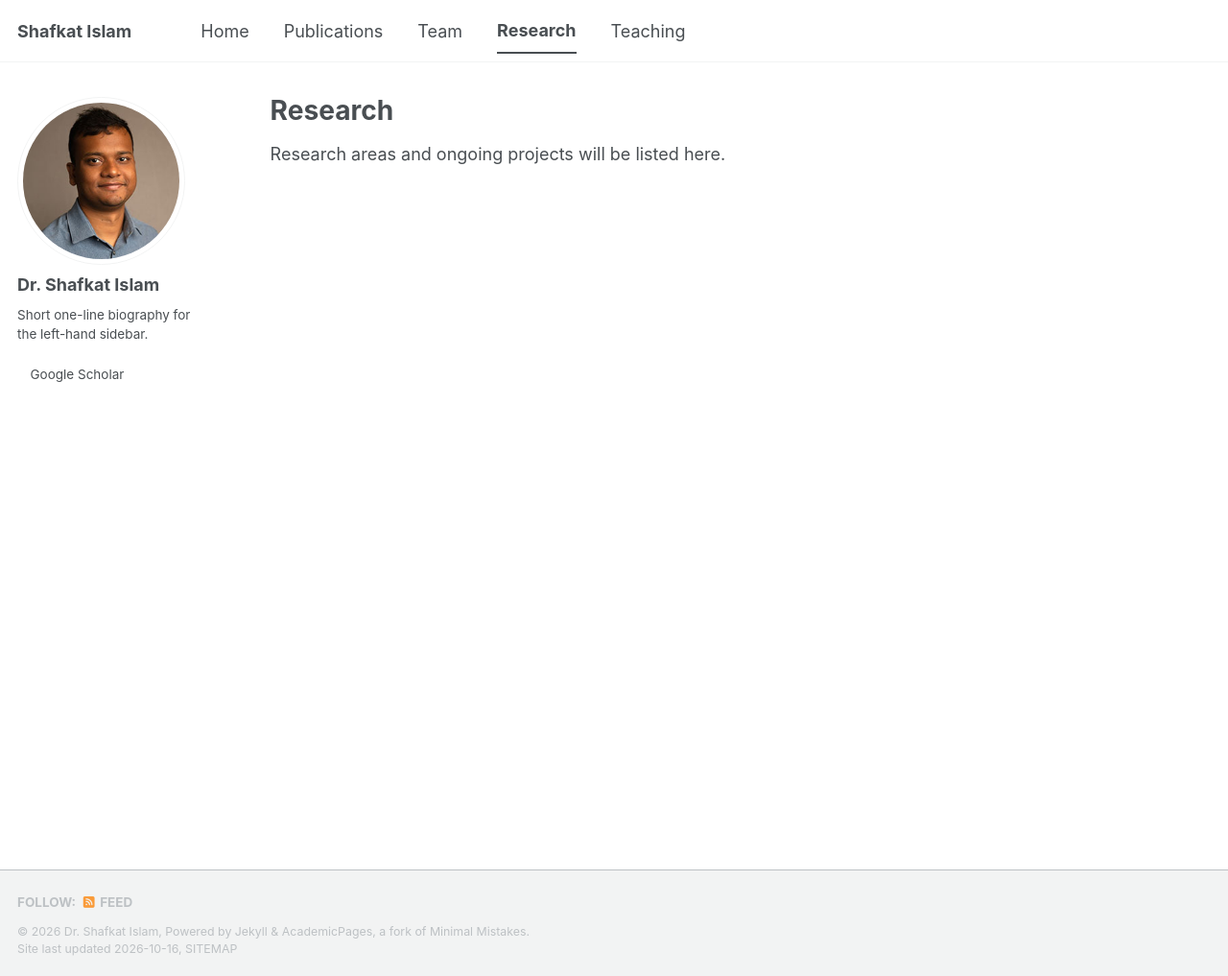
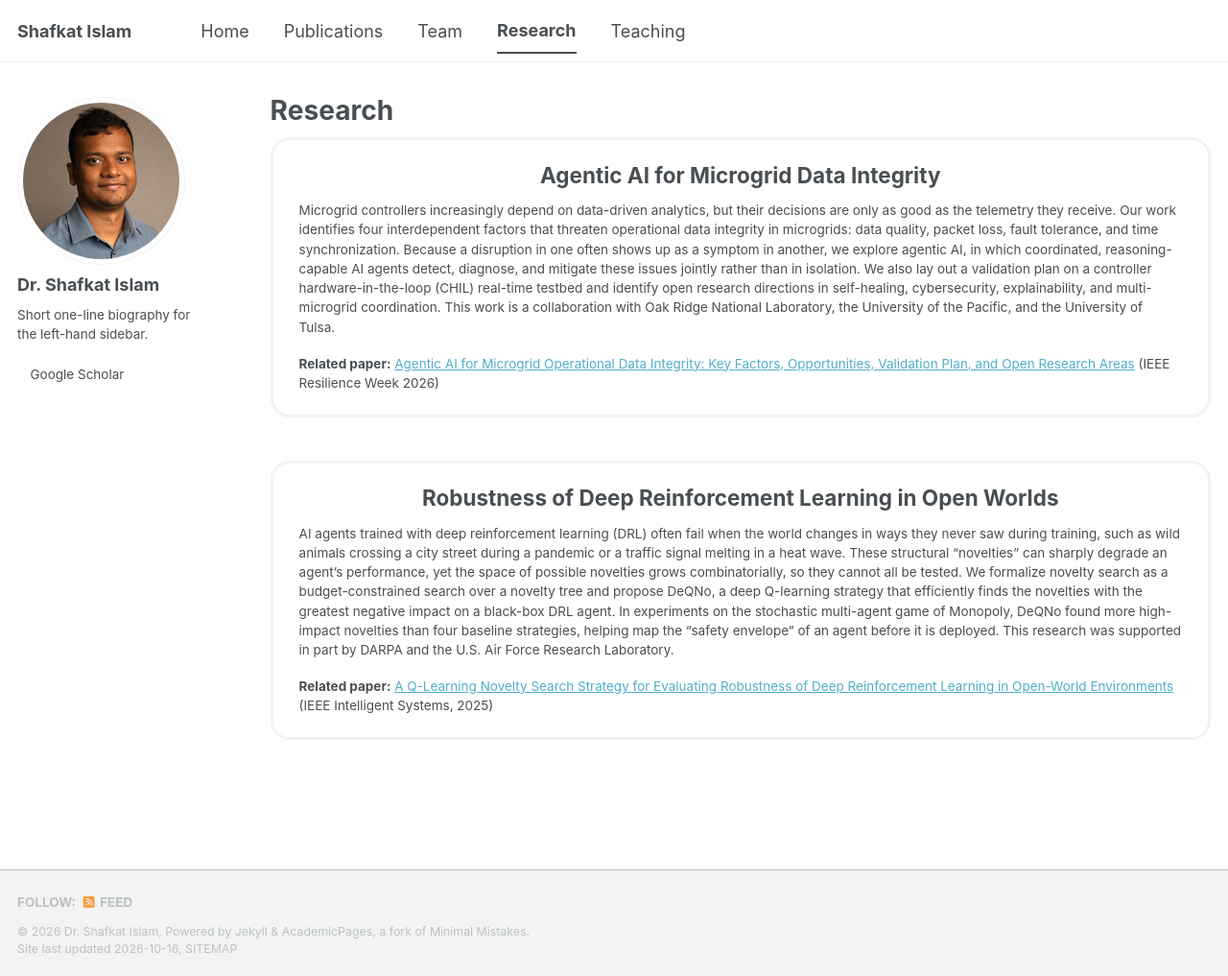
Before and after one commit to Trust-it-lab/trust-it-lab, a Jekyll site: the page built from _pages/research.md, in a window 1280 px wide and 1017 px high. Shown: the whole window at 96% size. Built offline with Jekyll 4.4.1, drawn with Linux system fonts in a browser that asks for light colours; a style sheet for code colours, icons or effects is not loaded.

Commit message:
Research page: first two projects
- Card layout for research projects
- Agentic AI for microgrid data integrity (Resilience Week 2026)
- Robustness of DRL in open worlds (IEEE Intelligent Systems)
- Paper links added to both publications

Co-Authored-By: Claude Opus 5.5 <noreply@anthropic.com>

```diff
--- a/_pages/research.md
+++ b/_pages/research.md
@@ -5,6 +5,44 @@ permalink: /research/
 author_profile: true
 ---
 
-<!-- EDIT ME: describe the lab's research areas and projects below. -->
+{% include base_path %}
 
-Research areas and ongoing projects will be listed here.
+{% comment %}
+  HOW TO ADD A PROJECT: copy one <div class="research-card"> ... </div> block
+  below and edit it. To add a picture, put the file in /images/research/ and
+  uncomment the research-card__image block, changing the filename.
+{% endcomment %}
+
+<div class="research-card" markdown="1">
+
+## Agentic AI for Microgrid Data Integrity
+
+Microgrid controllers increasingly depend on data-driven analytics, but their decisions are only as good as the telemetry they receive. Our work identifies four interdependent factors that threaten operational data integrity in microgrids: data quality, packet loss, fault tolerance, and time synchronization. Because a disruption in one often shows up as a symptom in another, we explore agentic AI, in which coordinated, reasoning-capable AI agents detect, diagnose, and mitigate these issues jointly rather than in isolation. We also lay out a validation plan on a controller hardware-in-the-loop (CHIL) real-time testbed and identify open research directions in self-healing, cybersecurity, explainability, and multi-microgrid coordination. This work is a collaboration with Oak Ridge National Laboratory, the University of the Pacific, and the University of Tulsa.
+
+<!--
+<div class="research-card__image">
+  <img src="{{ base_path }}/images/research/microgrid.png" alt="Agentic AI framework for microgrid data integrity">
+</div>
+-->
+
+<p class="research-card__papers"><strong>Related paper:</strong>
+<a href="https://www.researchgate.net/profile/Tapadhir-Das/publication/413939419_Agentic_AI_for_Microgrid_Operational_Data_Integrity_Key_Factors_Opportunities_Validation_Plan_and_Open_Research_Areas/links/6a999b72719cb76e27e08c27/Agentic-AI-for-Microgrid-Operational-Data-Integrity-Key-Factors-Opportunities-Validation-Plan-and-Open-Research-Areas.pdf">Agentic AI for Microgrid Operational Data Integrity: Key Factors, Opportunities, Validation Plan, and Open Research Areas</a> (IEEE Resilience Week 2026)</p>
+
+</div>
+
+<div class="research-card" markdown="1">
+
+## Robustness of Deep Reinforcement Learning in Open Worlds
+
+AI agents trained with deep reinforcement learning (DRL) often fail when the world changes in ways they never saw during training, such as wild animals crossing a city street during a pandemic or a traffic signal melting in a heat wave. These structural "novelties" can sharply degrade an agent's performance, yet the space of possible novelties grows combinatorially, so they cannot all be tested. We formalize novelty search as a budget-constrained search over a novelty tree and propose DeQNo, a deep Q-learning strategy that efficiently finds the novelties with the greatest negative impact on a black-box DRL agent. In experiments on the stochastic multi-agent game of Monopoly, DeQNo found more high-impact novelties than four baseline strategies, helping map the "safety envelope" of an agent before it is deployed. This research was supported in part by DARPA and the U.S. Air Force Research Laboratory.
+
+<!--
+<div class="research-card__image">
+  <img src="{{ base_path }}/images/research/deqno.png" alt="DeQNo novelty search framework">
+</div>
+-->
+
+<p class="research-card__papers"><strong>Related paper:</strong>
+<a href="https://ieeexplore.ieee.org/stamp/stamp.jsp?tp=&arnumber=10697140">A Q-Learning Novelty Search Strategy for Evaluating Robustness of Deep Reinforcement Learning in Open-World Environments</a> (IEEE Intelligent Systems, 2025)</p>
+
+</div>
--- /dev/null
+++ b/_sass/layout/_research.scss
@@ -0,0 +1,33 @@
+/* ==========================================================================
+   RESEARCH PAGE - one rounded card per project
+   ========================================================================== */
+
+.research-card {
+    margin: 0 0 2.5em;
+    padding: 1.25em 1.5em;
+    border: 3px solid var(--global-border-color);
+    border-radius: 20px;
+
+    h2 {
+        margin-top: 0;
+        text-align: center;
+        border-bottom: 0;
+    }
+
+    p {
+        font-size: $type-size-6;
+    }
+}
+
+.research-card__image {
+    margin: 1em 0;
+    text-align: center;
+
+    img {
+        max-width: 90%;
+    }
+}
+
+.research-card__papers {
+    margin-bottom: 0;
+}
--- a/assets/css/main.scss
+++ b/assets/css/main.scss
@@ -40,5 +40,6 @@
     "layout/sidebar",
     "layout/json_cv",
 
-    "layout/news"
+    "layout/news",
+    "layout/research"
 ;
```
Also changed, not shown: _publications/2025-a-q-learning-novelty-search-strategy-for-evaluating-robustne.md (+1 -0 lines), _publications/2026-agentic-ai-for-microgrid-operational-data-integrity-key-fact.md (+1 -0 lines).
